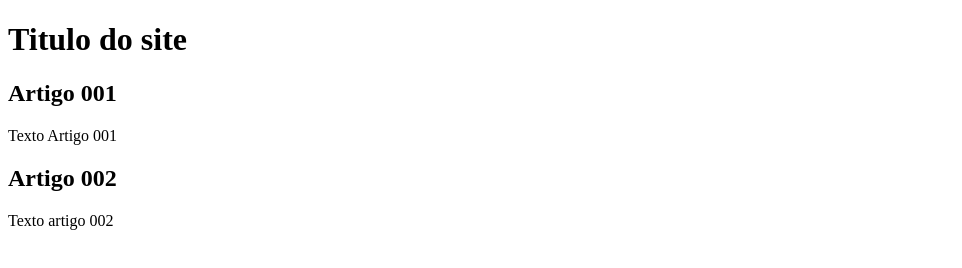
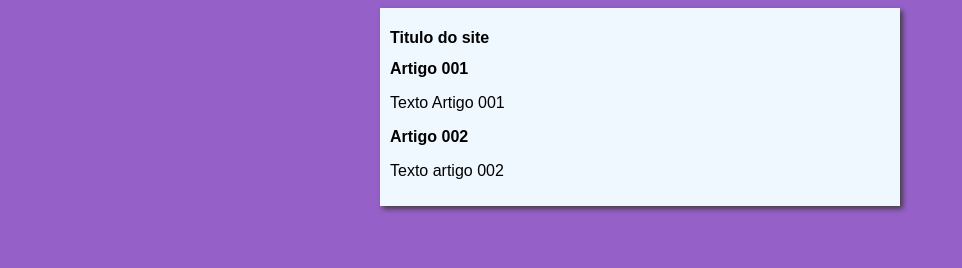
Before and after one commit to beniltonjr/projeto-web, a plain HTML site: page index.html in a window 1280 px wide. Shown: the whole page, without its empty margins (0-962 px from the left). Drawn offline with Linux system fonts and the light colour scheme.

Commit message:
iniciei desing

```diff
--- /dev/null
+++ b/estilos/style.css
@@ -0,0 +1,16 @@
+* {
+    font-family: Arial, Helvetica, sans-serif;
+    font-size: 16px;
+}
+
+body {
+    background-color: rgb(149, 96, 200);
+}
+
+main {
+    background-color: aliceblue;
+    width: 500px;
+    margin: auto;
+    padding: 10px;
+    box-shadow: 3px 3px 5px rgb(65, 64, 64);
+}
--- a/index.html
+++ b/index.html
@@ -5,6 +5,7 @@
     <meta charset="UTF-8">
     <meta name="viewport" content="width=device-width, initial-scale=1.0">
     <title>Titulo do site</title>
+    <link rel="stylesheet" href="estilos/style.css">
 </head>
 
 <body>
```
